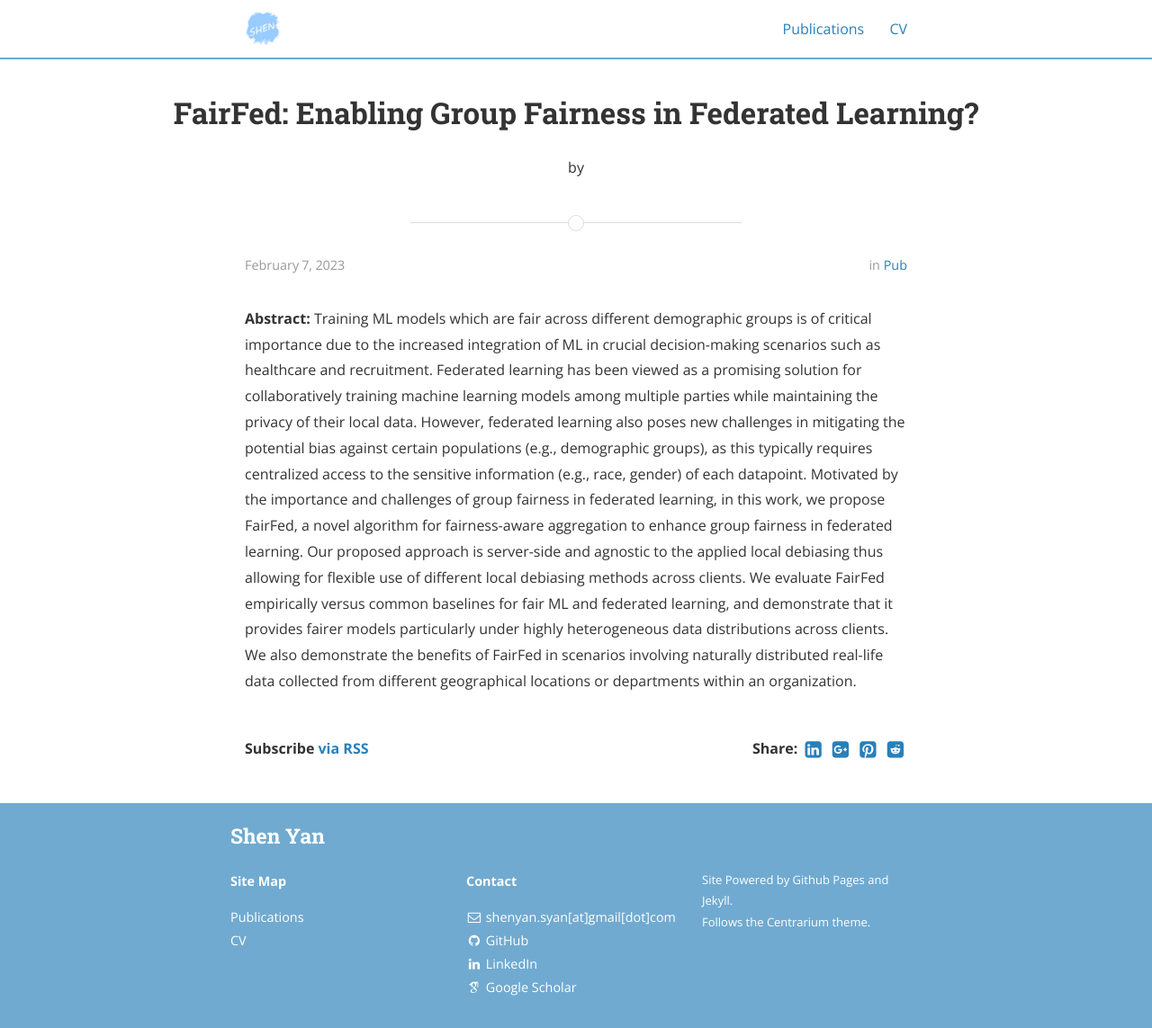
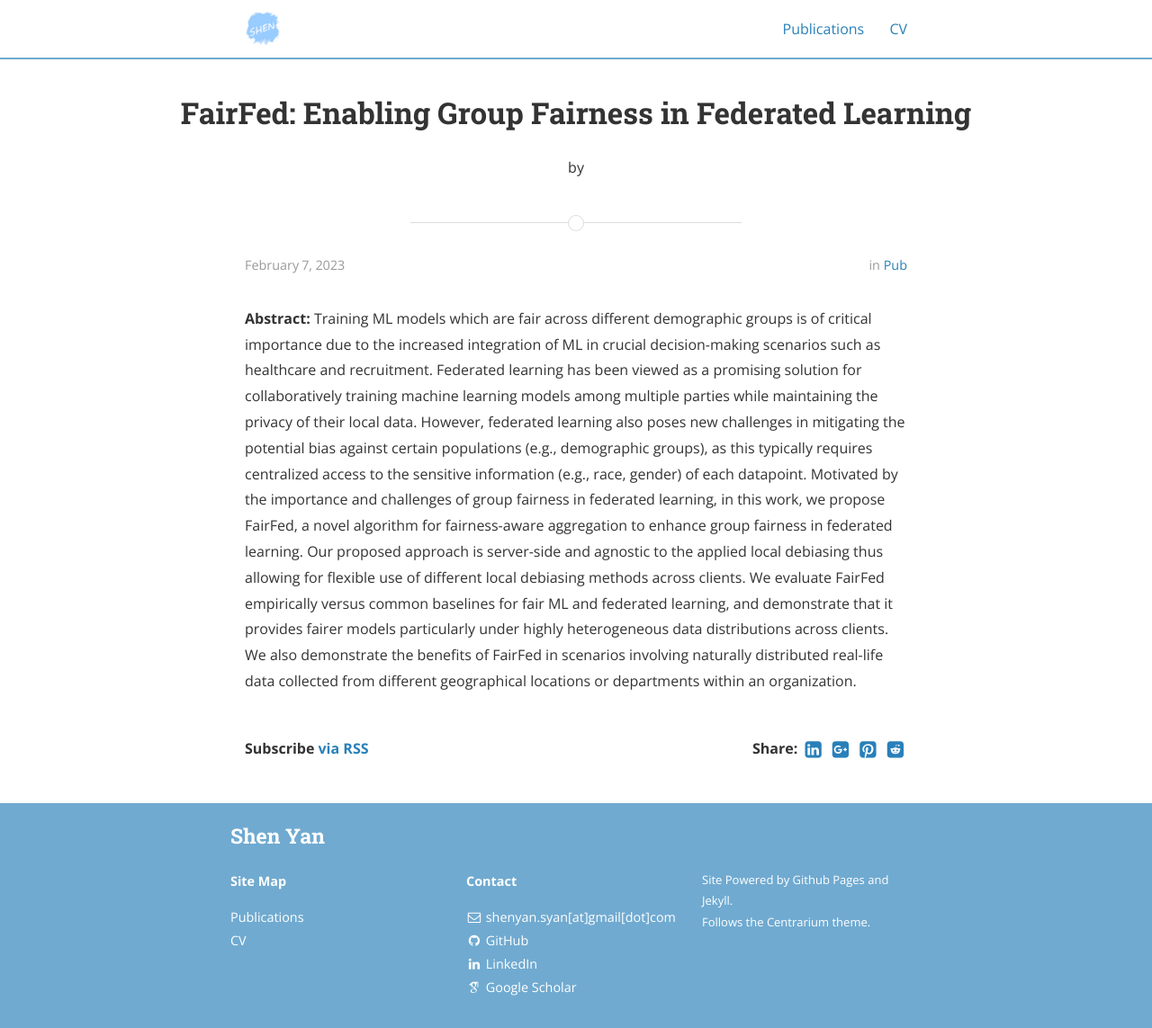
Before and after one commit to yanshentracy/page, a Jekyll site: the page built from _posts/2023-02-07-FairFed.md, in a window 1280 px wide. Shown: the whole page at 90% size. Built offline with Jekyll 4.4.1, drawn with Linux system fonts in a browser that asks for light colours; nearby versions of some CDN libraries; some web fonts are replaced.

```diff
--- a/_posts/2023-02-07-FairFed.md
+++ b/_posts/2023-02-07-FairFed.md
@@ -1,6 +1,6 @@
 ---
 layout: post
-title:  "FairFed: Enabling Group Fairness in Federated Learning?"
+title:  "FairFed: Enabling Group Fairness in Federated Learning"
 link:  "https://arxiv.org/abs/2110.00857"
 file:
 date:  2023-02-07 17:07:19
```
